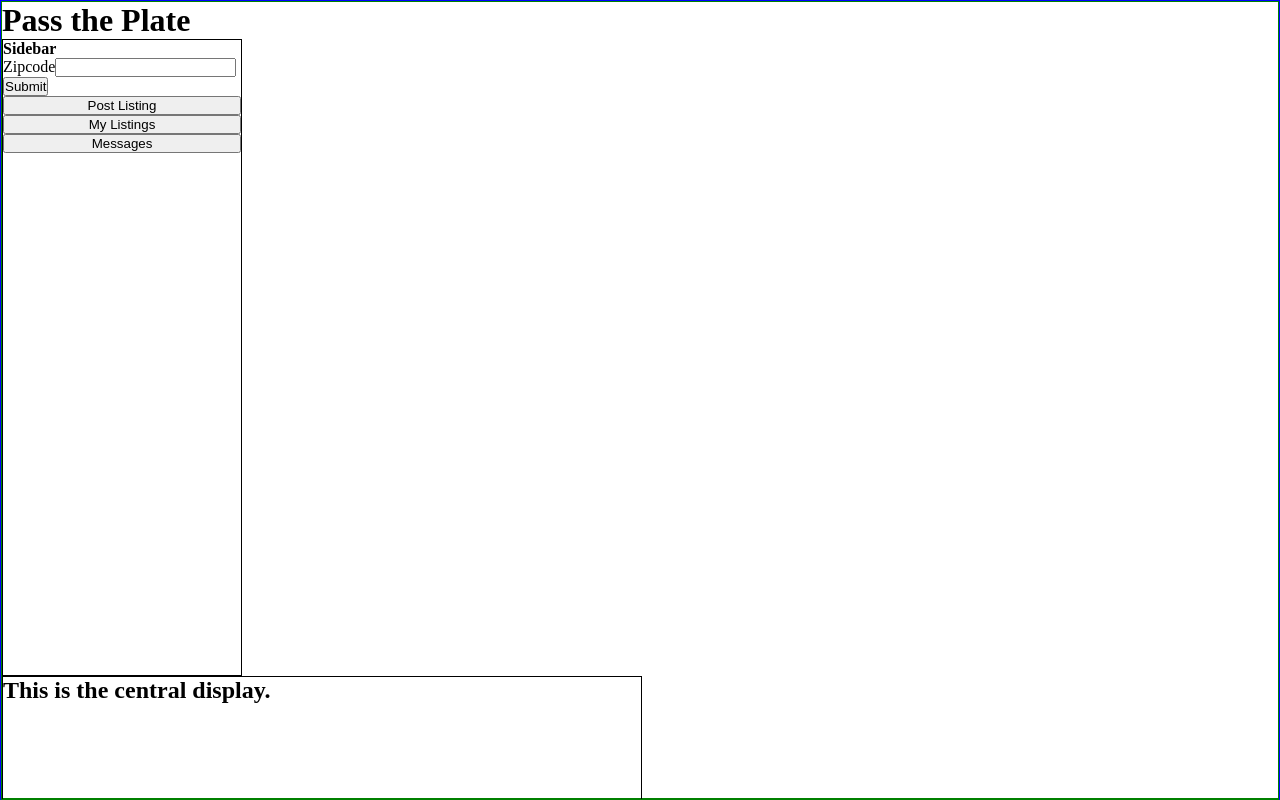
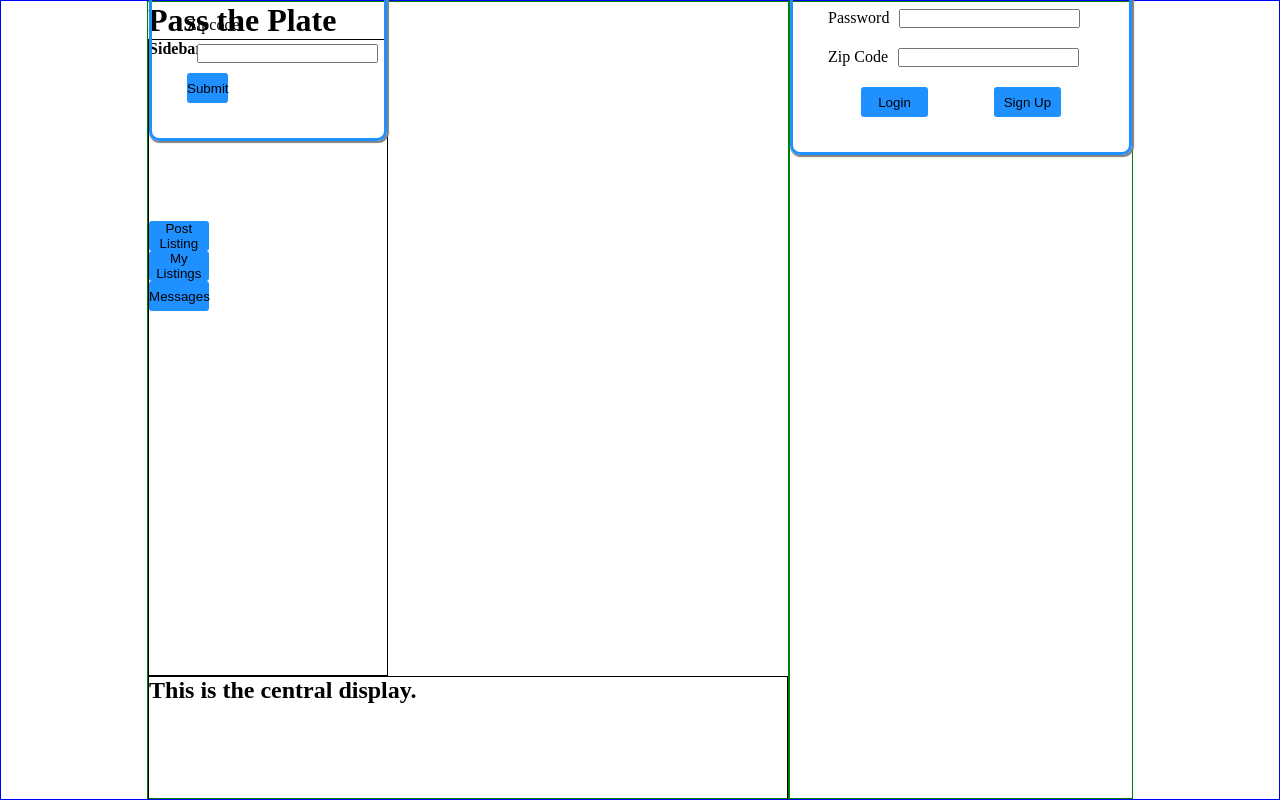
Before and after one commit to Pink-fairy-armadillo-scratch-project/pass-the-plate, a React app: page / in a window 1280 px wide. Shown: the top 800 px of the page. Built offline with nearby package versions, Linux system fonts and the light colour scheme; the HTML template or start-up script is replaced by a standard one.

Commit message:
do some work on login styles

```diff
--- a/src/client/components/login.jsx
+++ b/src/client/components/login.jsx
@@ -21,8 +21,10 @@ function Login() {
         <input type="text" name="zipcode" />
       </label>
       <br />
-      <button type="submit">Login</button>
-      <button type="submit">Sign Up</button>
+      <div className="button-div">
+        <button type="submit">Login</button>
+        <button type="submit">Sign Up</button>
+      </div>
     </form>
   );
 }
--- /dev/null
+++ b/src/client/styles/loginStyles.scss
@@ -0,0 +1,41 @@
+@import 'variables';
+
+* {
+  // box-sizing: border-box;
+  margin: 0px;
+  padding: 0px;
+}
+
+body {
+  display: flex;
+  align-items: center;
+  justify-content: center;
+  height: 100vh;
+}
+
+form {
+  position: relative;
+  bottom: 10vh;
+  border: solid 3px $base-color;
+  border-radius: 10px;
+  padding: 35px;
+  box-shadow: 1px 1px 1px 1px gray;
+}
+
+input {
+  margin: 10px;
+}
+
+.button-div {
+  display: flex;
+  justify-content: space-around;
+  margin-top: 10px;
+}
+
+button {
+  width: 25%;
+  height: 30px;
+  background-color: $base-color;
+  border: none;
+  border-radius: 3px;
+}
--- /dev/null
+++ b/src/client/styles/variables.scss
@@ -0,0 +1 @@
+$base-color: #1E90FF;
--- a/src/loginRoot.jsx
+++ b/src/loginRoot.jsx
@@ -7,7 +7,7 @@ import LoginProvider from './client/loginProvider';
 
 
 // import styles
-import './client/styles/homeStyles.scss';
+import './client/styles/loginStyles.scss';
 
 
 const cheese = document.createElement('main');
```
